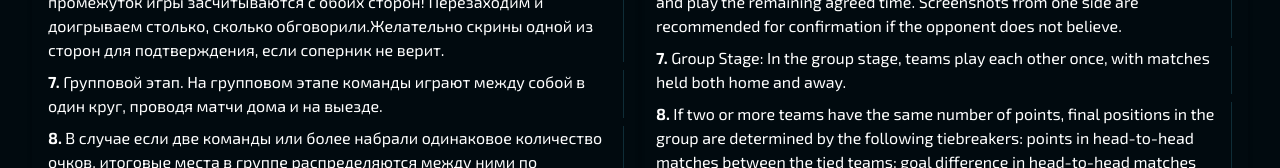
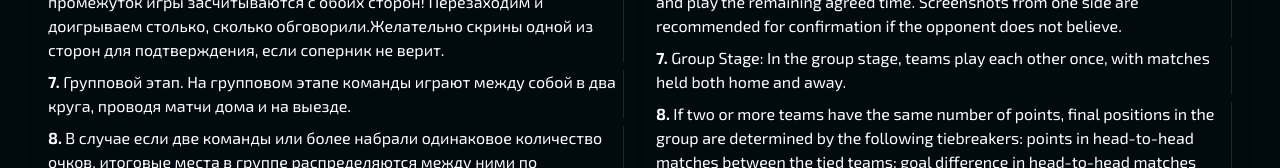
Before and after one commit to SergiuT24/fifa-11, a React (Vite) app: page /rules in a window 1280 px wide. Shown: the part 604-772 px from the top of the page. Built offline with nearby package versions, Linux system fonts and the light colour scheme.

Commit message:
rules corection

```diff
--- a/src/components/Menu/Rules/Rules.jsx
+++ b/src/components/Menu/Rules/Rules.jsx
@@ -8,7 +8,7 @@ const Rules = () => {
 		"Запрещено умышленно затягивать время, под затягиванием времени подразумевается перепасовка или удержание мяча на своей половине поля более 5 - ти игровых минут подряд.",
 		"Можно использовать свою схему для игр.Накрутка игроков запрещена.Каждый участник может запросить скриншот одного игрока из состава во время конференций перед началом матча.Если будет обнаружена накрутка игроков, это автоматически приведёт к поражению.",
 		"Рассинхронизация: При рассинхронизации игроков в матче голы в промежуток игры засчитываются с обоих сторон! Перезаходим и доигрываем столько, сколько обговорили.Желательно скрины одной из сторон для подтверждения, если соперник не верит.",
-		"Групповой этап. На групповом этапе команды играют между собой в один круг, проводя матчи дома и на выезде.",
+		"Групповой этап. На групповом этапе команды играют между собой в два круга, проводя матчи дома и на выезде.",
 		"В случае если две команды или более набрали одинаковое количество очков, итоговые места в группе распределяются между ними по дополнительным показателям в следующем порядке: количество очков, набранных в личных встречах между этими командами; разность забитых и пропущенных мячей в личных встречах между этими командами; количество забитых мячей в личных встречах между этими командами; разность забитых и пропущенных мячей во всех матчах;количество забитых мячей во всех матчах",
 		"Плей-офф. По итогам группового этапа команды, занявшие первые места в своих группах, проходят напрямую в полуфинал. Команды, занявшие вторые места, играют с командами, занявшими третьи места в противоположных группах, в четвертьфинале за выход в полуфинал.",
 		"Формат матчей. Все матчи проводятся в формате «шесть минут» (классический режим).",
```
